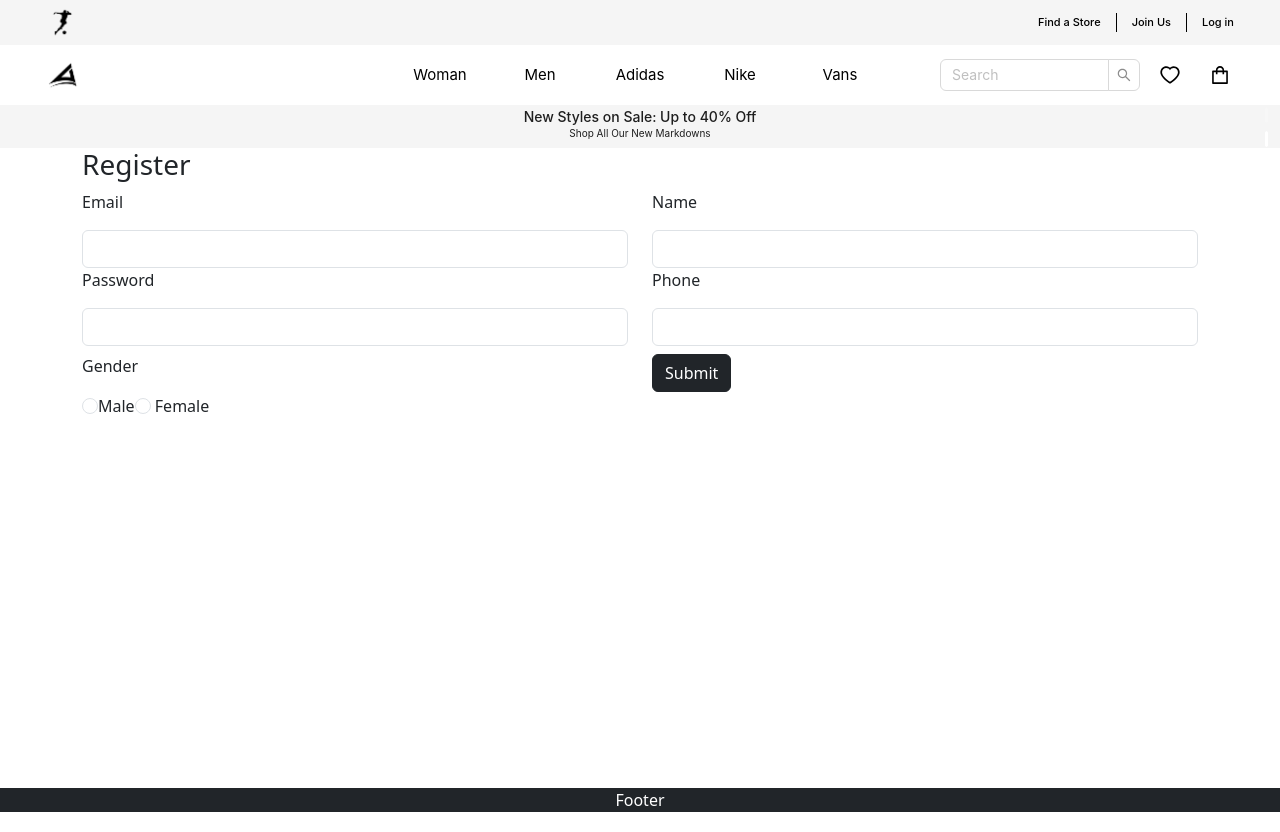
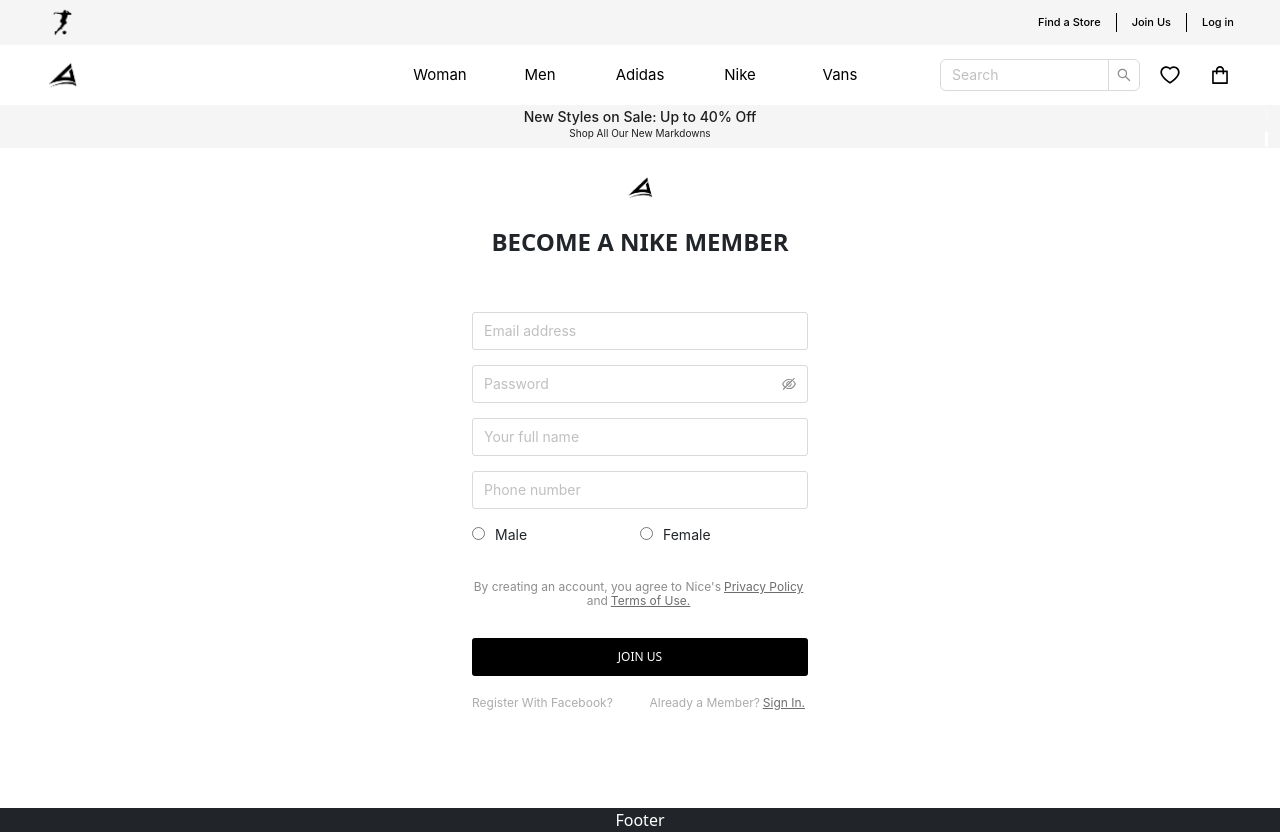
Before and after one commit to ductandev/Capstone_Project_Shoes_shop, a React (Create React App) app: page /register in a window 1280 px wide. Built offline with nearby package versions, Linux system fonts and the light colour scheme.

Commit message:
update login and register

```diff
--- a/src/Components/Header/Header.tsx
+++ b/src/Components/Header/Header.tsx
@@ -1,5 +1,5 @@
 // tsrfc
-import { Col, Row, Input, Image, Space, Carousel } from "antd";
+import { Col, Row, Input, Space, Carousel } from "antd";
 import styles from "./header.module.css";
 
 import React from "react";
--- a/src/Components/Header/headerMobile.styles.module.css
+++ b/src/Components/Header/headerMobile.styles.module.css
@@ -4,7 +4,7 @@
 }
 
 .logo {
-  width: 35px;
+  width: 45px;
   padding: 5px;
   object-fit: cover;
 }
--- a/src/Pages/Login/Login.tsx
+++ b/src/Pages/Login/Login.tsx
@@ -1,8 +1,13 @@
-import React from "react";
+import { Radio, Row, Input, Col } from "antd";
 import { useFormik } from "formik";
+import * as yup from "yup";
 import { DispatchType } from "../../Redux/configStore";
 import { useDispatch } from "react-redux";
 import { loginAsyncAction } from "../../Redux/reducers/userReducer";
+import styles from "./login.module.css";
+import { EyeInvisibleOutlined, EyeTwoTone } from "@ant-design/icons";
+import { NavLink } from "react-router-dom";
+
 type Props = {};
 
 export interface UserLoginFrm {
@@ -11,6 +16,7 @@ export interface UserLoginFrm {
 }
 
 export default function Login({}: Props) {
+  // const [passwordVisible, setPasswordVisible] = React.useState(false);
   const dispatch: DispatchType = useDispatch();
 
   const loginFrm = useFormik<UserLoginFrm>({
@@ -18,6 +24,17 @@ export default function Login({}: Props) {
       email: "",
       password: "",
     },
+    validationSchema: yup.object().shape({
+      email: yup
+        .string()
+        .required("Email cannot be blank!")
+        .email("Email is invalid !"),
+      password: yup
+        .string()
+        .required("Password cannot be blank!")
+        .min(6, "Password must be between 6 and 32 characters.")
+        .max(32, "Password must be between 6 and 32 characters."),
+    }),
     onSubmit: (values: UserLoginFrm) => {
       console.log(values);
       const actionApi = loginAsyncAction(values);
@@ -26,32 +43,84 @@ export default function Login({}: Props) {
   });
 
   return (
-    <form className="container" onSubmit={loginFrm.handleSubmit}>
-      <h3>Login</h3>
-      <div className="form-group">
-        <p>Email</p>
-        <input
-          className="form-control"
-          name="email"
+    <div className={styles.container}>
+      <form className="container" onSubmit={loginFrm.handleSubmit}>
+        <Row justify="center">
+          <img
+            src="../assets/image/logo/logo2.png"
+            alt="Logo"
+            className={styles.logo}
+          />
+        </Row>
+
+        <h4
+          style={{
+            textAlign: "center",
+            fontWeight: "bolder",
+            marginBottom: "40px",
+          }}
+        >
+          YOUR ACCOUNT FOR EVERYTHING NICE
+        </h4>
+        <Input
+          placeholder="Email address"
+          onInput={loginFrm.handleChange}
           id="email"
+          className={styles.inputLogin}
+        />
+        {loginFrm.errors.email && (
+          <p className={styles.errorsText}>{loginFrm.errors.email}</p>
+        )}
+        <Input.Password
           onInput={loginFrm.handleChange}
+          placeholder="Password"
+          id="password"
+          iconRender={(visible) =>
+            visible ? <EyeTwoTone /> : <EyeInvisibleOutlined />
+          }
+          className={styles.inputLogin}
         />
-      </div>
-      <div className="form-group">
-        <p>password</p>
-        <input
-          className="form-control"
-          name="password"
-          id="password"
-          type="password"
-          onInput={loginFrm.handleChange}
-        />
-      </div>
-      <div className="form-group">
-        <button type="submit" className="btn btn-success">
-          Login
-        </button>
-      </div>
-    </form>
+        {loginFrm.errors.password && (
+          <p className={styles.errorsText}>{loginFrm.errors.password}</p>
+        )}
+
+        <Row style={{ marginTop: "15px" }}>
+          <Col span={12}>
+            <Radio className={styles.radioKeepSignIn}>Keep me signed in</Radio>
+          </Col>
+          <Col span={12} className={styles.textForgotPass}>
+            Forgotten your password?
+          </Col>
+
+          <Col span={24} className={styles.textByLogin}>
+            <p className={styles.displayBlockInline}>
+              By logging in, you agree to Nice's
+            </p>
+            <p className={styles.textPrivacy}> Privacy Policy</p>
+            <p className={styles.displayBlockInline}> and </p>
+            <p className={styles.textPrivacy}> Terms of Use.</p>
+          </Col>
+        </Row>
+
+        <div className="form-group">
+          <button type="submit" className={styles.buttonLogin}>
+            Sign In
+          </button>
+        </div>
+        <Row style={{ marginTop: "15px", textAlign: "end" }}>
+          <Col span={12} className={styles.textLoginFacebook}>
+            Login With Facebook?
+          </Col>
+          <Col span={12}>
+            <p className={styles.textNotAMenber}> Not a menber?</p>
+            <p className={styles.textJoinUs}>
+              <NavLink className="nav-link" to="/register">
+                Join Us.
+              </NavLink>
+            </p>
+          </Col>
+        </Row>
+      </form>
+    </div>
   );
 }
--- /dev/null
+++ b/src/Pages/Login/login.module.css
@@ -0,0 +1,110 @@
+.container {
+  max-width: 360px;
+  margin: auto;
+  margin-top: 20px;
+}
+
+.logo {
+  width: 40px;
+  padding: 5px;
+  margin-bottom: 20px;
+  object-fit: cover;
+}
+
+.errorsText {
+  color: red;
+  font-size: 15px;
+  margin: 5px 0px;
+}
+
+.inputLogin,
+.buttonLogin {
+  border-radius: 3px;
+  font-size: 14px;
+  line-height: 28px;
+  letter-spacing: normal;
+  margin-top: 15px;
+  color: #8e8e8e;
+}
+
+.buttonLogin {
+  border-radius: 3px;
+  background-color: #000000;
+  border: none;
+  color: white;
+  padding: 5px 32px;
+  text-align: center;
+  text-decoration: none;
+  font-size: 12px;
+  font-weight: 500;
+  cursor: pointer;
+  line-height: 28px;
+  width: 100%;
+  text-transform: uppercase;
+}
+
+.radioKeepSignIn {
+  color: #8d8d8d;
+  font-size: 12px;
+}
+
+.textForgotPass {
+  color: #acacac;
+  font-size: 12px;
+  text-align: end;
+  line-height: 23px;
+}
+
+.textByLogin {
+  color: #8d8d8d;
+  font-size: 12px;
+  text-align: center;
+  line-height: 14px;
+  margin-top: 20px;
+  margin-bottom: 15px;
+}
+
+.textByLogin p {
+  margin: 0px;
+}
+
+.textLoginFacebook,
+.textJoinUs {
+  color: #acacac;
+  font-size: 12px;
+  line-height: 23px;
+}
+
+.textLoginFacebook {
+  text-align: start;
+}
+.textJoinUs {
+  text-align: end;
+}
+
+.displayBlockInline {
+  display: inline-block;
+}
+
+.textPrivacy {
+  display: inline-block;
+  text-decoration: underline;
+  margin: 0px 3px !important;
+  color: #6d6d6d;
+}
+
+.textNotAMenber {
+  font-size: 12px;
+  display: inline-block;
+  color: #acacac;
+  margin: 0px;
+  text-align: end;
+}
+
+.textJoinUs {
+  display: inline-block;
+  text-decoration: underline;
+  margin: 0px 3px !important;
+  color: #6d6d6d;
+  text-align: end;
+}
--- a/src/Pages/Register/Register.tsx
+++ b/src/Pages/Register/Register.tsx
@@ -1,21 +1,41 @@
-// tsrfc
-import React from "react";
-import { http } from "../../utils/config";
-
-import { useNavigate } from "react-router-dom";
+import { Radio, Row, Input, Col } from "antd";
 import { useFormik } from "formik";
 import * as yup from "yup";
+import { DispatchType } from "../../Redux/configStore";
+import { useDispatch } from "react-redux";
+import { registerAsyncAction } from "../../Redux/reducers/userReducer";
+import styles from "./register.module.css";
+import { EyeInvisibleOutlined, EyeTwoTone } from "@ant-design/icons";
+import { NavLink } from "react-router-dom";
+import { useState } from "react";
 
+import type { RadioChangeEvent } from "antd";
 type Props = {};
 
+export interface UserRegisterFrm {
+  email: string;
+  password: string;
+  gender: string;
+  name: string;
+  phone: string;
+}
+
 export default function Register({}: Props) {
-  const navigate = useNavigate();
-  const registerFrm = useFormik({
+  const [value, setValue] = useState(1);
+
+  const onChange = (e: RadioChangeEvent) => {
+    console.log("radio checked", e.target.value);
+    setValue(e.target.value);
+  };
+  // const [passwordVisible, setPasswordVisible] = React.useState(false);
+  const dispatch: DispatchType = useDispatch();
+
+  const registerFrm = useFormik<UserRegisterFrm>({
     initialValues: {
       email: "",
       password: "",
+      gender: "true",
       name: "",
-      gender: "true",
       phone: "",
     },
     validationSchema: yup.object().shape({
@@ -34,57 +54,80 @@ export default function Register({}: Props) {
         .required("phone cannot be blank")
         .matches(/\d$/, "phone is numbers"),
     }),
-    onSubmit: async (values) => {
+    onSubmit: (values: UserRegisterFrm) => {
       console.log(values);
-      try {
-        //Lấy dữ liệu từ form => call api gửi dữ liệu đi
-        const res = await http.post("/api/Users/signup", values);
-        alert(res.data?.message);
-        navigate("/login");
-      } catch (err) {
-        console.log(err);
-      }
+      const actionApi = registerAsyncAction(values);
+      dispatch(actionApi);
     },
   });
 
   return (
+    <div className={styles.container}>
       <form className="container" onSubmit={registerFrm.handleSubmit}>
-      <h3>Register</h3>
-      <div className="row">
-        <div className="col-6">
-          <div className="form-group">
-            <p>Email</p>
-            <input
-              className="form-control"
+        <Row justify="center">
+          <img
+            src="../assets/image/logo/logo2.png"
+            alt="Logo"
+            className={styles.logo}
+          />
+        </Row>
+
+        <h4
+          style={{
+            textAlign: "center",
+            fontWeight: "bolder",
+            marginBottom: "40px",
+          }}
+        >
+          BECOME A NIKE MEMBER
+        </h4>
+        <Input
+          placeholder="Email address"
+          onInput={registerFrm.handleChange}
           id="email"
-              name="email"
-              onInput={registerFrm.handleChange}
-              onBlur={registerFrm.handleBlur}
+          className={styles.inputRegister}
         />
         {registerFrm.errors.email && (
-              <p className="alert alert-danger">{registerFrm.errors.email} </p>
+          <p className={styles.errorsText}>{registerFrm.errors.email}</p>
         )}
-          </div>
-          <div className="form-group">
-            <p>Password</p>
-            <input
-              className="form-control"
+        <Input.Password
+          onInput={registerFrm.handleChange}
+          placeholder="Password"
           id="password"
-              name="password"
-              type="password"
-              onInput={registerFrm.handleChange}
-              onBlur={registerFrm.handleBlur}
+          iconRender={(visible) =>
+            visible ? <EyeTwoTone /> : <EyeInvisibleOutlined />
+          }
+          className={styles.inputRegister}
         />
         {registerFrm.errors.password && (
-              <p className="alert alert-danger">
-                {registerFrm.errors.password}{" "}
-              </p>
+          <p className={styles.errorsText}>{registerFrm.errors.password}</p>
         )}
-          </div>
-          <div className="form-group mt-2">
-            <p>Gender</p>
+
+        <Input
+          placeholder="Your full name"
+          onInput={registerFrm.handleChange}
+          id="name"
+          className={styles.inputRegister}
+        />
+        {registerFrm.errors.name && (
+          <p className={styles.errorsText}>{registerFrm.errors.name}</p>
+        )}
+
+        <Input
+          placeholder="Phone number"
+          onInput={registerFrm.handleChange}
+          id="phone"
+          className={styles.inputRegister}
+        />
+        {registerFrm.errors.phone && (
+          <p className={styles.errorsText}>{registerFrm.errors.phone}</p>
+        )}
+
+        <Row style={{ marginTop: "15px" }}>
+          <Col span={12}>
+            <div className={styles.radioInput}>
               <input
-              className="form-check-input"
+                placeholder="1212"
                 id="gender1"
                 name="gender"
                 type="radio"
@@ -92,56 +135,52 @@ export default function Register({}: Props) {
                 onInput={registerFrm.handleChange}
               />
               <label htmlFor="gender1">Male</label>
+            </div>
+          </Col>
+          <Col span={12}>
+            <div className={styles.radioInput}>
               <input
-              className="form-check-input"
                 id="gender2"
                 name="gender"
                 type="radio"
                 value={"false"}
                 onInput={registerFrm.handleChange}
-            />{" "}
+              />
               <label htmlFor="gender2">Female</label>
             </div>
-        </div>
-        <div className="col-6">
+          </Col>
+        </Row>
+
+        <Row style={{ marginTop: "15px" }}>
+          <Col span={24} className={styles.textByRegister}>
+            <p className={styles.displayBlockInline}>
+              By creating an account, you agree to Nice's
+            </p>
+            <p className={styles.textPrivacy}> Privacy Policy</p>
+            <p className={styles.displayBlockInline}> and </p>
+            <p className={styles.textPrivacy}> Terms of Use.</p>
+          </Col>
+        </Row>
+
         <div className="form-group">
-            <p>Name</p>
-            <input
-              className="form-control"
-              id="name"
-              name="name"
-              onInput={registerFrm.handleChange}
-              onBlur={registerFrm.handleBlur}
-            />
-            {registerFrm.errors.name && (
-              <p className="alert alert-danger">{registerFrm.errors.name} </p>
-            )}
-          </div>
-          <div className="form-group">
-            <p>Phone</p>
-            <input
-              className="form-control"
-              id="phone"
-              name="phone"
-              type="number"
-              onInput={registerFrm.handleChange}
-              onBlur={registerFrm.handleBlur}
-            />
-            {registerFrm.errors.phone && (
-              <p className="alert alert-danger">{registerFrm.errors.phone} </p>
-            )}
-          </div>
-          <div className="form-group mt-2">
-            <button
-              type="submit"
-              className="btn btn-dark"
-              disabled={!registerFrm.isValid}
-            >
-              Submit
+          <button type="submit" className={styles.buttonRegister}>
+            Join Us
           </button>
         </div>
+        <Row style={{ marginTop: "15px", textAlign: "end" }}>
+          <Col span={12} className={styles.textRegisterFacebook}>
+            Register With Facebook?
+          </Col>
+          <Col span={12}>
+            <p className={styles.textNotAMenber}> Already a Member?</p>
+            <p className={styles.textJoinUs}>
+              <NavLink className="nav-link" to="/login">
+                Sign In.
+              </NavLink>
+            </p>
+          </Col>
+        </Row>
+      </form>
     </div>
-      </div>
-    </form>
   );
 }
--- /dev/null
+++ b/src/Pages/Register/register.module.css
@@ -0,0 +1,116 @@
+.container {
+  max-width: 360px;
+  margin: auto;
+  margin-top: 20px;
+}
+
+.logo {
+  width: 40px;
+  padding: 5px;
+  margin-bottom: 20px;
+  object-fit: cover;
+}
+
+.errorsText {
+  color: red;
+  font-size: 15px;
+  margin: 5px 0px;
+}
+
+.inputRegister,
+.buttonRegister {
+  border-radius: 3px;
+  font-size: 14px;
+  line-height: 28px;
+  letter-spacing: normal;
+  margin-top: 15px;
+  color: #8e8e8e;
+}
+
+.buttonRegister {
+  border-radius: 3px;
+  background-color: #000000;
+  border: none;
+  color: white;
+  padding: 5px 32px;
+  text-align: center;
+  text-decoration: none;
+  font-size: 12px;
+  font-weight: 500;
+  cursor: pointer;
+  line-height: 28px;
+  width: 100%;
+  text-transform: uppercase;
+}
+
+.radioKeepSignIn {
+  color: #8d8d8d;
+  font-size: 12px;
+}
+
+.textForgotPass {
+  color: #acacac;
+  font-size: 12px;
+  text-align: end;
+  line-height: 23px;
+}
+
+.textByRegister {
+  color: #8d8d8d;
+  font-size: 12px;
+  text-align: center;
+  line-height: 14px;
+  margin-top: 20px;
+  margin-bottom: 15px;
+}
+
+.textByRegister p {
+  margin: 0px;
+}
+
+.textRegisterFacebook,
+.textJoinUs {
+  color: #acacac;
+  font-size: 12px;
+  line-height: 23px;
+}
+
+.textRegisterFacebook {
+  text-align: start;
+}
+.textJoinUs {
+  text-align: end;
+}
+
+.displayBlockInline {
+  display: inline-block;
+}
+
+.textPrivacy {
+  display: inline-block;
+  text-decoration: underline;
+  margin: 0px 3px !important;
+  color: #6d6d6d;
+}
+
+.textNotAMenber {
+  font-size: 12px;
+  display: inline-block;
+  color: #acacac;
+  margin: 0px;
+}
+
+.textJoinUs {
+  display: inline-block;
+  text-decoration: underline;
+  margin: 0px 3px !important;
+  color: #6d6d6d;
+}
+
+.radioInput {
+  align-items: center;
+}
+
+.radioInput input {
+  margin-right: 10px;
+}
--- a/src/Redux/reducers/userReducer.ts
+++ b/src/Redux/reducers/userReducer.ts
@@ -1,8 +1,9 @@
 //rxslice
 
 import { PayloadAction, createAsyncThunk, createSlice } from "@reduxjs/toolkit";
-import { USER_LOGIN, getStoreJson, http } from "../../utils/config";
+import { USER_LOGIN, getStoreJson, httpNonAuth } from "../../utils/config";
 import { UserLoginFrm } from "../../Pages/Login/Login";
+import { UserRegisterFrm } from "../../Pages/Register/Register";
 
 export interface UserLoginApi {
   email: "";
@@ -58,9 +59,22 @@ export const loginAsyncAction = createAsyncThunk(
   async (userLogin: UserLoginFrm) => {
     //call api
 
-    const res = await http.post("/api/Users/signin", userLogin);
+    const res = await httpNonAuth.post("/api/Users/signin", userLogin);
 
     console.log(res);
     return res.data.content;
   }
 );
+
+
+export const registerAsyncAction = createAsyncThunk(
+  "registerAsyncAction",
+  async (userRegister: UserRegisterFrm) => {
+    //call api
+
+    const res = await httpNonAuth.post("/api/Users/signup", userRegister);
+
+    console.log(res);
+    return res.data.content;
+  }
+);
```
Lines whose indentation alone changed are shown as unchanged.
